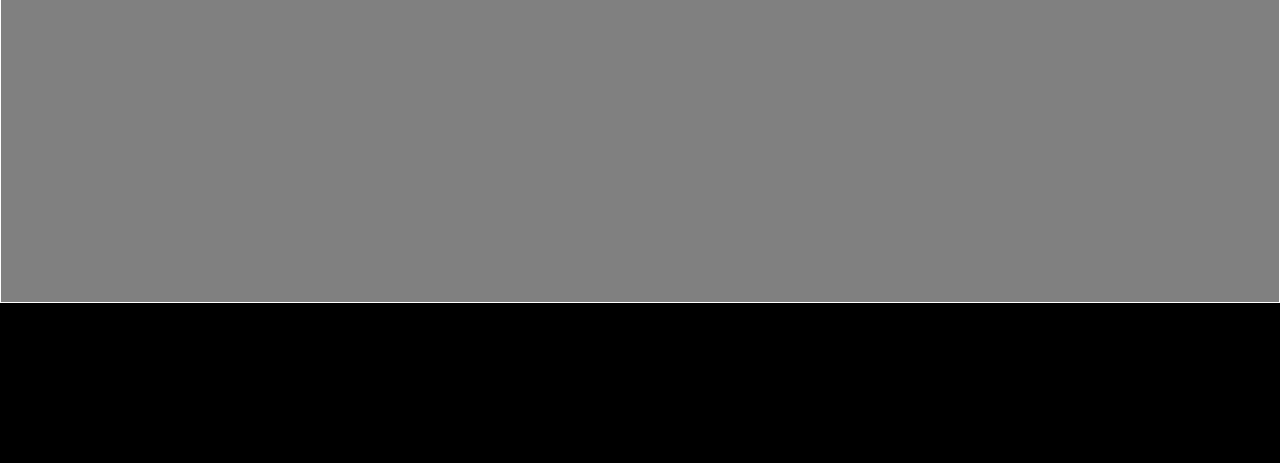
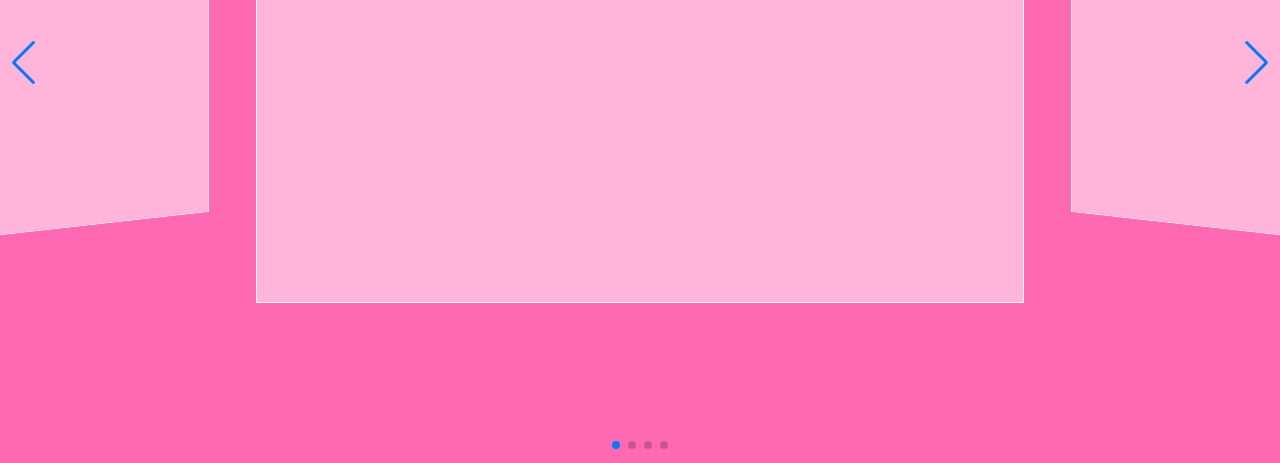
Before and after one commit to j-sohee/swiper_design, a plain HTML site: page index.html in a window 1280 px wide. Shown: the part 337-800 px from the top of the page. Drawn offline with nearby package versions, Linux system fonts and the light colour scheme.

Commit message:
swiper 자주쓰는 옵션들 정리

```diff
--- a/index.html
+++ b/index.html
@@ -27,6 +27,9 @@
                 <div class="inner">News</div>
             </div>
         </article>
+        <div class="swiper-button-prev"></div>
+        <div class="swiper-button-next"></div>
+        <div class="swiper-pagination"></div>
     </section>
 </body>
 </html>
--- a/js/main.js
+++ b/js/main.js
@@ -1 +1,26 @@
-const swiper = new Swiper("#wrap");
+const swiper = new Swiper("#wrap", {
+    loop : true,
+    slidesPerView : "auto",
+    centeredSlides:true,
+    spaceBetween:50,
+    mousewheel : true,
+
+    navigation:{
+        nextEl : ".swiper-button-next",
+        prevEl : ".swiper-button-prev"
+    },
+
+    pagination:{
+        el : ".swiper-pagination",
+        type: 'bullets',
+        clickable : true,
+    },
+
+    effect:"coverflow",
+    coverflowEffect : {
+        rotate : 50,
+        stretch : -100,
+        depth : 400,
+        slideShadows:false
+    }
+});
--- a/scss/style.scss
+++ b/scss/style.scss
@@ -7,12 +7,12 @@ $font : 'Lato';
 
 #wrap{
     width:100%; height:100vh; position:relative;
-    background:#000; overflow: hidden;
+    background:hotpink; overflow: hidden;
 
     .swiper-wrapper{
         width:100%; height:100%;
         .swiper-slide{
-            width:100%; height:60vh; position:relative;
+            width:60vw; height:60vh; position:relative;
             top:20vh;
         }
         .inner{
```
Also changed, not shown: css/style.css, 1 other file.
